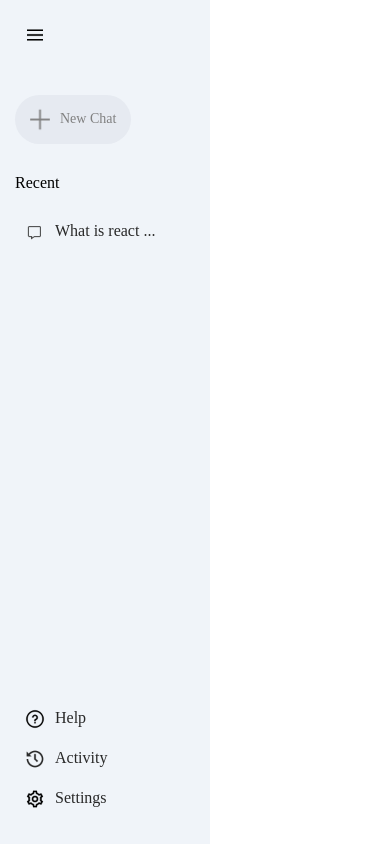
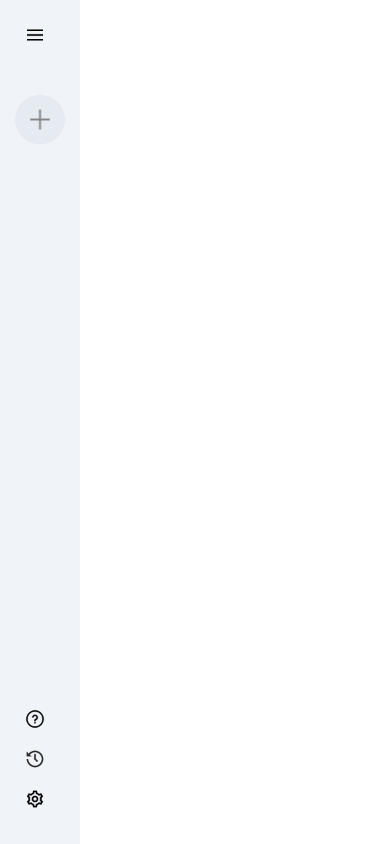
Before and after one commit to nishant0820/Gemini-Clone, a React (Vite) app: page / in a window 390 px wide. Built offline with nearby package versions, Linux system fonts and the light colour scheme.

Commit message:
responsive sidebar

```diff
--- a/src/components/Sidebar/Sidebar.jsx
+++ b/src/components/Sidebar/Sidebar.jsx
@@ -9,31 +9,35 @@
   return (
     <div  className="sidebar">
       <div className="top">
-        <img className='menu' src={assets.menu_icon} alt="" />
+        <img onClick={()=>setExtended(prev=>!prev)} className='menu' src={assets.menu_icon} alt="" />
         <div className="new-chat">
           <img src={assets.plus_icon} alt="" />
-          <p>New Chat</p>
+          {extended?<p>New Chat</p>:null}
         </div>
-        <div className="recent">
-          <p className="recent-title">Recent</p>
-          <div className="recent-entry">
-            <img src={assets.message_icon} alt="" />
-            <p>What is react ...</p>
-          </div>
+        {extended
+        ?<div className="recent">
+        <p className="recent-title">Recent</p>
+        <div className="recent-entry">
+          <img src={assets.message_icon} alt="" />
+          <p>What is react ...</p>
         </div>
+      </div>
+      :null
+    }
+
       </div>
       <div className="bottom">
         <div className="bottom-item recent-entry">
           <img src={assets.question_icon} alt="" />
-          <p>Help</p>
+          {extended?<p>Help</p>:null}
         </div>
         <div className="bottom-item recent-entry">
           <img src={assets.history_icon} alt="" />
-          <p>Activity</p>
+          {extended?<p>Activity</p>:null}
         </div>
         <div className="bottom-item recent-entry">
           <img src={assets.setting_icon} alt="" />
-          <p>Settings</p>
+          {extended?<p>Settings</p>:null}
         </div>
       </div>
     </div>
```
